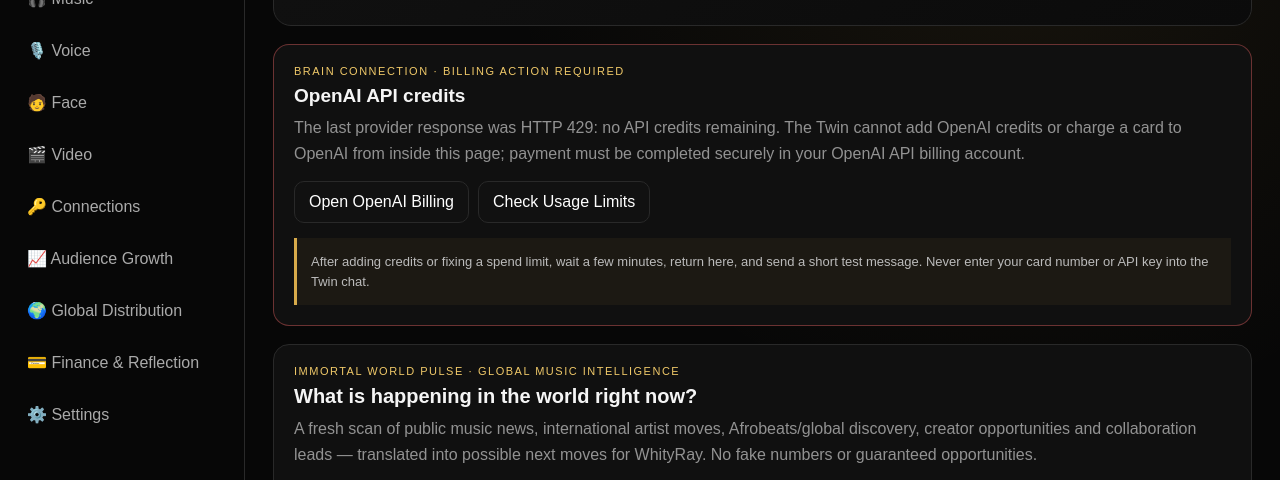
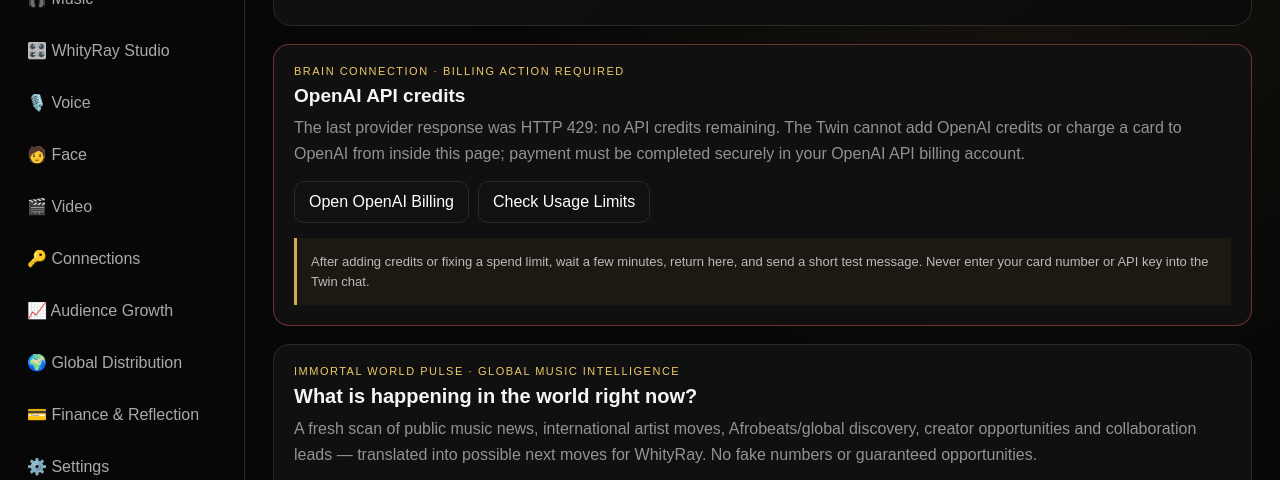
Before and after one commit to Raytrade/Whityray-digital-twin, a website: page index.html in a window 1280 px wide. Shown: the part 247-727 px from the top of the page. Drawn offline with Linux system fonts and the light colour scheme; no server answers.

Commit message:
Add WhityRay Studio navigation entry

```diff
--- a/index.html
+++ b/index.html
@@ -543,6 +543,10 @@
       <button class="nav-btn" data-panel="music">
         🎧 Music
       </button>
+
+      <a class="nav-link" href="/studio.html">
+        🎛️ WhityRay Studio
+      </a>
 
       <button class="nav-btn" data-panel="voice">
         🎙️ Voice
```
